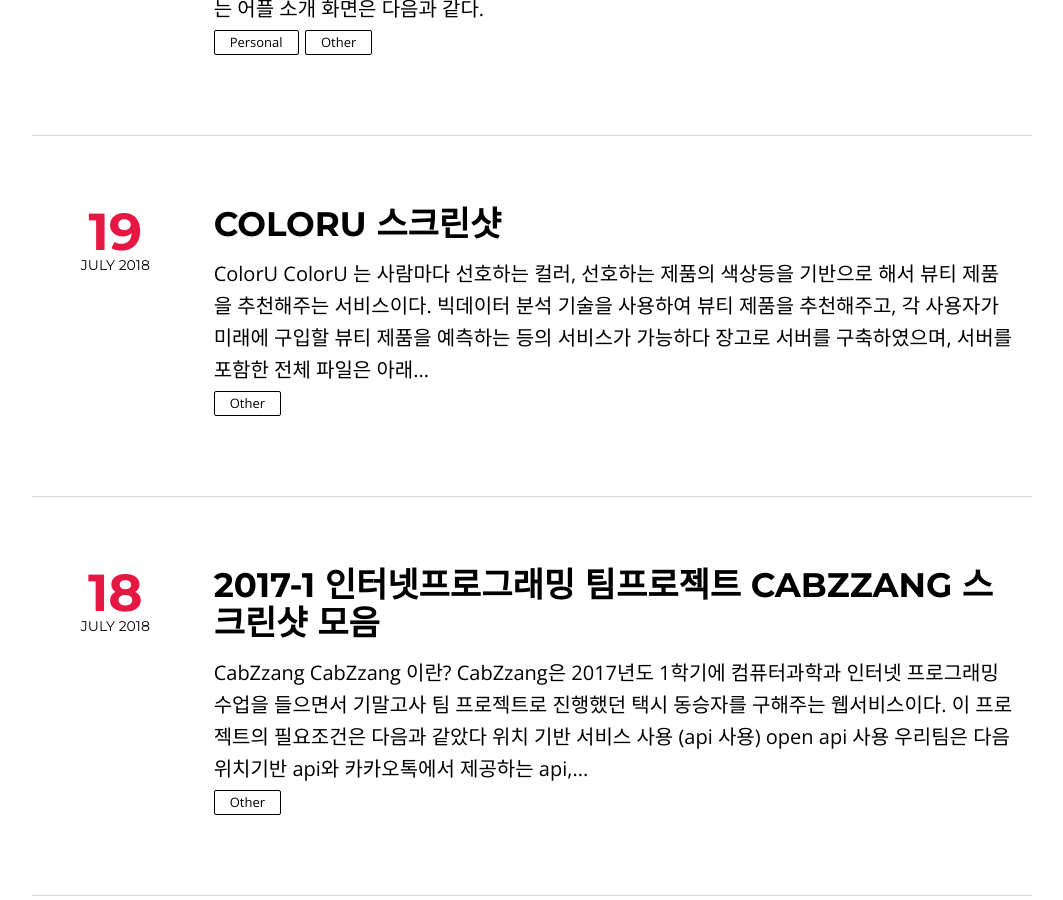
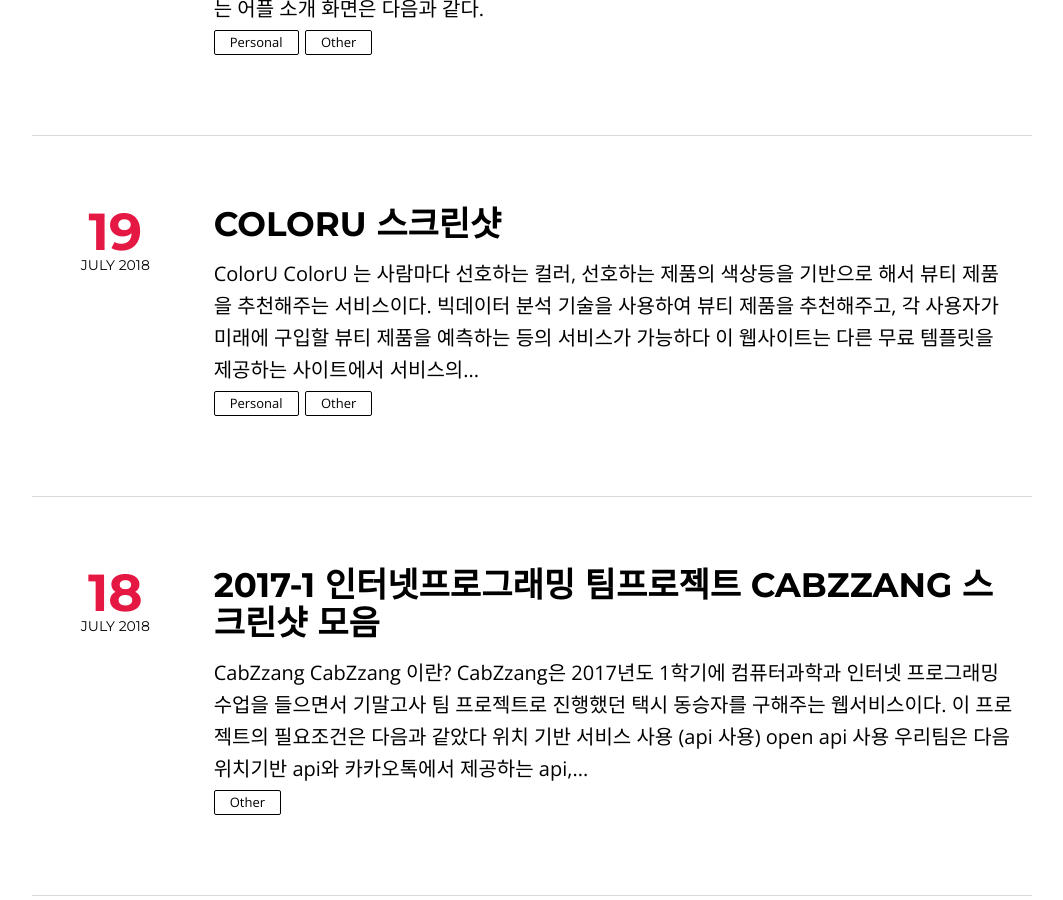
Before and after one commit to zimkjh/zimkjh.github.io, a Jekyll site: the page built from index.html, in a window 1280 px wide and 900 px high, scrolled down 1458 px. Shown: the whole window, without its empty margins (108-1171 px from the left). Built offline with Jekyll 4.4.1, drawn with Linux system fonts in a browser that asks for light colours; nearby versions of some CDN libraries; the list of posts is cut into pages by our own code.

Commit message:
Update 2018-07-19-coloru.md

```diff
--- a/_posts/2018-07-19-coloru.md
+++ b/_posts/2018-07-19-coloru.md
@@ -6,6 +6,7 @@
 comments: true
 title: ColorU 스크린샷
 categories:
+  - personal
   - other
 ---
 # ColorU
@@ -13,6 +14,8 @@
 ColorU 는 사람마다 선호하는 컬러, 선호하는 제품의 색상등을 기반으로 해서 뷰티 제품을 추천해주는 서비스이다.
 
 빅데이터 분석 기술을 사용하여 뷰티 제품을 추천해주고, 각 사용자가 미래에 구입할 뷰티 제품을 예측하는 등의 서비스가 가능하다
+
+이 웹사이트는 다른 무료 템플릿을 제공하는 사이트에서 서비스의 이미지와 가장 적절하다고 생각되는 템플릿을 따와서 커스터마이징 했으며, javascript를 통해 필요한 부분을 마우스가 올라가고 내려갈때 동적으로 움직이도록 설정해주었다.
 
 장고로 서버를 구축하였으며, 서버를 포함한 전체 파일은 아래 깃허브에 있다.
 
```
